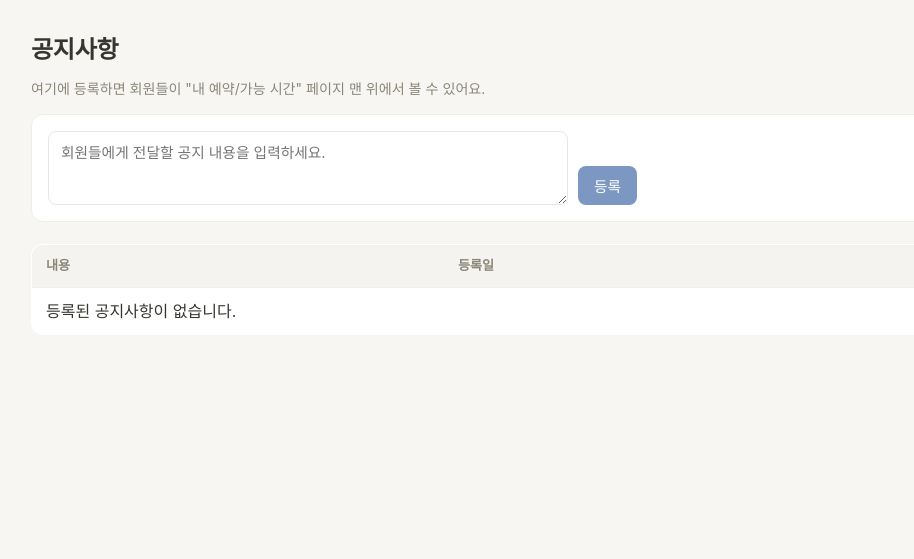
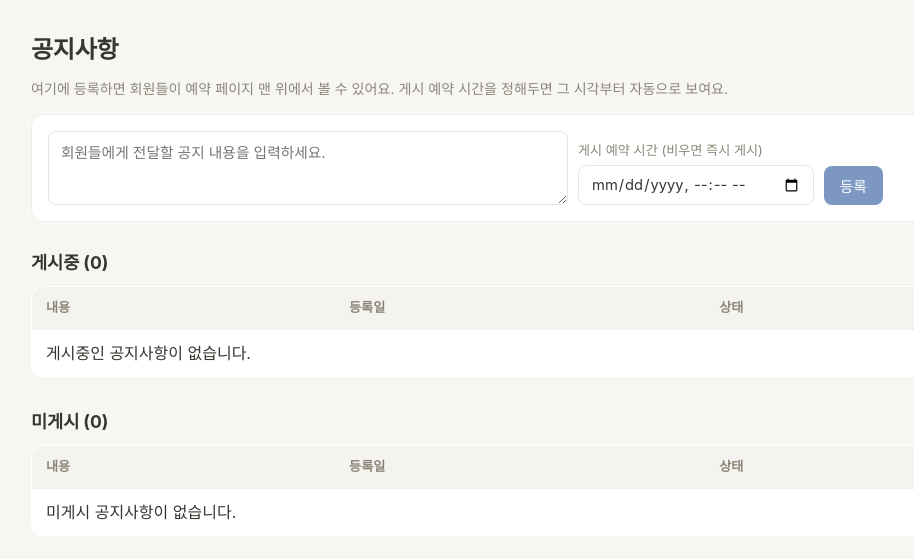
Before and after one commit to 2gyeong/pt-schedule, a Flask app: page /announcements in a window 1280 px wide. Shown: the part 65-624 px from the top of the page, without its empty margins (39-953 px from the left). Run offline with Flask 3, Linux system fonts and the light colour scheme; a user stored in the database is signed in.

Commit message:
Add published/unpublished status and scheduled publishing for announcements
Announcements are now split into 게시중/미게시 sections. Trainer can
toggle either state manually, and/or set a future 게시 예약 시간 - the
announcement stays hidden from members until that time passes.
Effective visibility (is_live()) is computed at read time, no
scheduler/cron needed.

Co-Authored-By: Claude Sonnet 5 <noreply@anthropic.com>

```diff
--- a/app/announcements.py
+++ b/app/announcements.py
@@ -1,4 +1,6 @@
-from flask import Blueprint, flash, redirect, render_template, request, url_for
+from datetime import datetime
+
+from flask import Blueprint, flash, jsonify, redirect, render_template, request, url_for
 from flask_login import login_required
 
 from app import db
@@ -17,7 +19,16 @@ def list_announcements():
         .order_by(Announcement.created_at.desc())
         .all()
     )
-    return render_template("announcements.html", announcements=announcements)
+    published = [a for a in announcements if a.is_live()]
+    unpublished = [a for a in announcements if not a.is_live()]
+    return render_template("announcements.html", published=published, unpublished=unpublished)
+
+
+def _parse_publish_at():
+    raw = request.form.get("publish_at", "").strip()
+    if not raw:
+        return None
+    return datetime.fromisoformat(raw)
 
 
 @announcements_bp.route("/announcements", methods=["POST"])
@@ -26,7 +37,9 @@ def create_announcement():
     trainer = current_trainer()
     content = request.form.get("content", "").strip()
     if content:
-        db.session.add(Announcement(trainer_id=trainer.id, content=content))
+        db.session.add(
+            Announcement(trainer_id=trainer.id, content=content, publish_at=_parse_publish_at())
+        )
         db.session.commit()
         flash("공지사항을 등록했습니다.")
     return redirect(url_for("announcements.list_announcements"))
@@ -42,9 +55,22 @@ def edit_announcement(announcement_id):
     content = request.form.get("content", "").strip()
     if content:
         announcement.content = content
+        announcement.publish_at = _parse_publish_at()
         db.session.commit()
         flash("공지사항을 수정했습니다.")
     return redirect(url_for("announcements.list_announcements"))
+
+
+@announcements_bp.route("/announcements/<int:announcement_id>/toggle-published", methods=["POST"])
+@login_required
+def toggle_published(announcement_id):
+    trainer = current_trainer()
+    announcement = Announcement.query.filter_by(
+        id=announcement_id, trainer_id=trainer.id
+    ).first_or_404()
+    announcement.is_published = not announcement.is_published
+    db.session.commit()
+    return jsonify({"ok": True, "is_published": announcement.is_published, "is_live": announcement.is_live()})
 
 
 @announcements_bp.route("/announcements/<int:announcement_id>/delete", methods=["POST"])
--- a/app/templates/announcements.html
+++ b/app/templates/announcements.html
@@ -2,32 +2,36 @@
 {% block title %}공지사항{% endblock %}
 {% block content %}
 <h1>공지사항</h1>
-<p class="hint">여기에 등록하면 회원들이 "내 예약/가능 시간" 페이지 맨 위에서 볼 수 있어요.</p>
+<p class="hint">여기에 등록하면 회원들이 예약 페이지 맨 위에서 볼 수 있어요. 게시 예약 시간을 정해두면 그 시각부터 자동으로 보여요.</p>
 
 <form method="post" action="{{ url_for('announcements.create_announcement') }}" class="member-form">
   <input type="hidden" name="csrf_token" value="{{ csrf_token() }}">
   <textarea name="content" rows="3" required placeholder="회원들에게 전달할 공지 내용을 입력하세요."
             style="width:100%; max-width:520px; font-family:inherit;"></textarea>
+  <label>게시 예약 시간 (비우면 즉시 게시) <input type="datetime-local" name="publish_at"></label>
   <button type="submit">등록</button>
 </form>
 
+<h2>게시중 ({{ published|length }})</h2>
 <table class="member-table">
   <thead>
-    <tr><th>내용</th><th>등록일</th><th></th></tr>
+    <tr><th>내용</th><th>등록일</th><th>상태</th><th></th></tr>
   </thead>
   <tbody>
-    {% for a in announcements %}
+    {% for a in published %}
     <tr>
       <td>
         <form method="post" action="{{ url_for('announcements.edit_announcement', announcement_id=a.id) }}"
               style="display:flex; gap:6px; align-items:flex-start;">
           <input type="hidden" name="csrf_token" value="{{ csrf_token() }}">
-          <textarea name="content" rows="2" required style="width:100%; max-width:420px; font-family:inherit;">{{ a.content }}</textarea>
+          <textarea name="content" rows="2" required style="width:100%; max-width:380px; font-family:inherit;">{{ a.content }}</textarea>
           <button type="submit" class="copy-link-btn">수정</button>
         </form>
       </td>
       <td>{{ a.created_at.strftime("%y.%m.%d %H:%M") }}</td>
-      <td>
+      <td><span class="status-badge status-제출완료">게시중</span></td>
+      <td style="display:flex; gap:6px;">
+        <button type="button" class="copy-link-btn toggle-published-btn" data-id="{{ a.id }}">미게시로</button>
         <form method="post" action="{{ url_for('announcements.delete_announcement', announcement_id=a.id) }}"
               onsubmit="return confirm('삭제할까요?');">
           <input type="hidden" name="csrf_token" value="{{ csrf_token() }}">
@@ -36,8 +40,64 @@
       </td>
     </tr>
     {% else %}
-    <tr><td colspan="3">등록된 공지사항이 없습니다.</td></tr>
+    <tr><td colspan="4">게시중인 공지사항이 없습니다.</td></tr>
+    {% endfor %}
+  </tbody>
+</table>
+
+<h2 style="margin-top:32px;">미게시 ({{ unpublished|length }})</h2>
+<table class="member-table">
+  <thead>
+    <tr><th>내용</th><th>등록일</th><th>상태</th><th></th></tr>
+  </thead>
+  <tbody>
+    {% for a in unpublished %}
+    <tr>
+      <td>
+        <form method="post" action="{{ url_for('announcements.edit_announcement', announcement_id=a.id) }}"
+              style="display:flex; gap:6px; align-items:flex-start;">
+          <input type="hidden" name="csrf_token" value="{{ csrf_token() }}">
+          <textarea name="content" rows="2" required style="width:100%; max-width:340px; font-family:inherit;">{{ a.content }}</textarea>
+          <label class="hint" style="white-space:nowrap;">게시 예약
+            <input type="datetime-local" name="publish_at" value="{{ a.publish_at.strftime('%Y-%m-%dT%H:%M') if a.publish_at else '' }}">
+          </label>
+          <button type="submit" class="copy-link-btn">수정</button>
+        </form>
+      </td>
+      <td>{{ a.created_at.strftime("%y.%m.%d %H:%M") }}</td>
+      <td>
+        {% if a.is_published and a.publish_at %}
+        <span class="status-badge status-대기">{{ a.publish_at.strftime("%y.%m.%d %H:%M") }} 예약됨</span>
+        {% else %}
+        <span class="status-badge status-거절됨">미게시</span>
+        {% endif %}
+      </td>
+      <td style="display:flex; gap:6px;">
+        <button type="button" class="copy-link-btn toggle-published-btn" data-id="{{ a.id }}">
+          {{ "바로 게시" if not a.is_published else "예약 취소하고 바로 게시" }}
+        </button>
+        <form method="post" action="{{ url_for('announcements.delete_announcement', announcement_id=a.id) }}"
+              onsubmit="return confirm('삭제할까요?');">
+          <input type="hidden" name="csrf_token" value="{{ csrf_token() }}">
+          <button type="submit" class="danger">삭제</button>
+        </form>
+      </td>
+    </tr>
+    {% else %}
+    <tr><td colspan="4">미게시 공지사항이 없습니다.</td></tr>
     {% endfor %}
   </tbody>
 </table>
 {% endblock %}
+{% block scripts %}
+<script>
+  document.addEventListener("click", function (e) {
+    const btn = e.target.closest(".toggle-published-btn");
+    if (!btn) return;
+    fetch(`/announcements/${btn.dataset.id}/toggle-published`, {
+      method: "POST",
+      headers: { "X-CSRFToken": document.querySelector('meta[name="csrf-token"]').content },
+    }).then(() => window.location.reload());
+  });
+</script>
+{% endblock %}
```
Also changed, not shown: app/models.py (+9 -0 lines).
